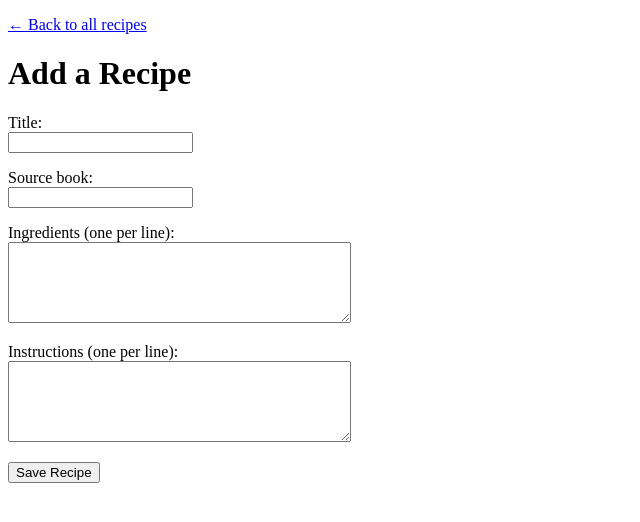
After one commit to junipernineaj/recipe-app, a FastAPI app: template templates/new_recipe.html in a window 1280 px wide. The commit adds this page. Shown: the top 522 px of the page, without its empty margins (0-640 px from the left). Run offline with FastAPI, Linux system fonts and the light colour scheme; the template is opened without the code that fills it, so the values that code supplies are empty.

Commit message:
Add recipe detail page and new-recipe form

```diff
--- a/main.py
+++ b/main.py
@@ -1,5 +1,6 @@
 import sqlite3
-from fastapi import FastAPI, Request
+from fastapi import FastAPI, Request, Form
+from fastapi.responses import RedirectResponse
 from fastapi.templating import Jinja2Templates
 
 app = FastAPI()
@@ -29,6 +30,16 @@ def get_recipe_by_id(recipe_id: int):
     conn.close()
     return recipe
 
+def create_recipe(title, source_book, ingredients, instructions):
+    conn = sqlite3.connect("recipes.db")
+    cursor = conn.cursor()
+    cursor.execute(
+        "INSERT INTO recipes (title, source_book, ingredients, instructions) VALUES (?, ?, ?, ?)",
+        (title, source_book, ingredients, instructions)
+    )
+    conn.commit()
+    conn.close()
+
 @app.get("/")
 def read_root(request: Request):
     recipes = get_recipes()
@@ -43,6 +54,20 @@ def search(request: Request, q: str = ""):
         request=request, name="recipe_list.html", context={"recipes": recipes}
     )
 
+@app.get("/recipes/new")
+def new_recipe_form(request: Request):
+    return templates.TemplateResponse(request=request, name="new_recipe.html", context={})
+
+@app.post("/recipes")
+def add_recipe(
+    title: str = Form(...),
+    source_book: str = Form(""),
+    ingredients: str = Form(""),
+    instructions: str = Form(""),
+):
+    create_recipe(title, source_book, ingredients, instructions)
+    return RedirectResponse(url="/", status_code=303)
+
 @app.get("/recipes/{recipe_id}")
 def recipe_detail(request: Request, recipe_id: int):
     recipe = get_recipe_by_id(recipe_id)
--- a/templates/home.html
+++ b/templates/home.html
@@ -6,6 +6,7 @@
 </head>
 <body>
     <h1>My Recipes</h1>
+    <p><a href="/recipes/new">+ Add a new recipe</a></p>
     <input type="search" name="q" placeholder="Search recipes..."
            hx-get="/search"
            hx-trigger="keyup changed delay:300ms, search"
--- /dev/null
+++ b/templates/new_recipe.html
@@ -0,0 +1,19 @@
+<!DOCTYPE html>
+<html>
+<head>
+    <title>Add a Recipe</title>
+</head>
+<body>
+    <p><a href="/">&larr; Back to all recipes</a></p>
+    <h1>Add a Recipe</h1>
+    <form action="/recipes" method="post">
+        <p><label>Title:<br><input type="text" name="title" required></label></p>
+        <p><label>Source book:<br><input type="text" name="source_book"></label></p>
+        <p><label>Ingredients (one per line):<br>
+            <textarea name="ingredients" rows="5" cols="40"></textarea></label></p>
+        <p><label>Instructions (one per line):<br>
+            <textarea name="instructions" rows="5" cols="40"></textarea></label></p>
+        <button type="submit">Save Recipe</button>
+    </form>
+</body>
+</html>
```
